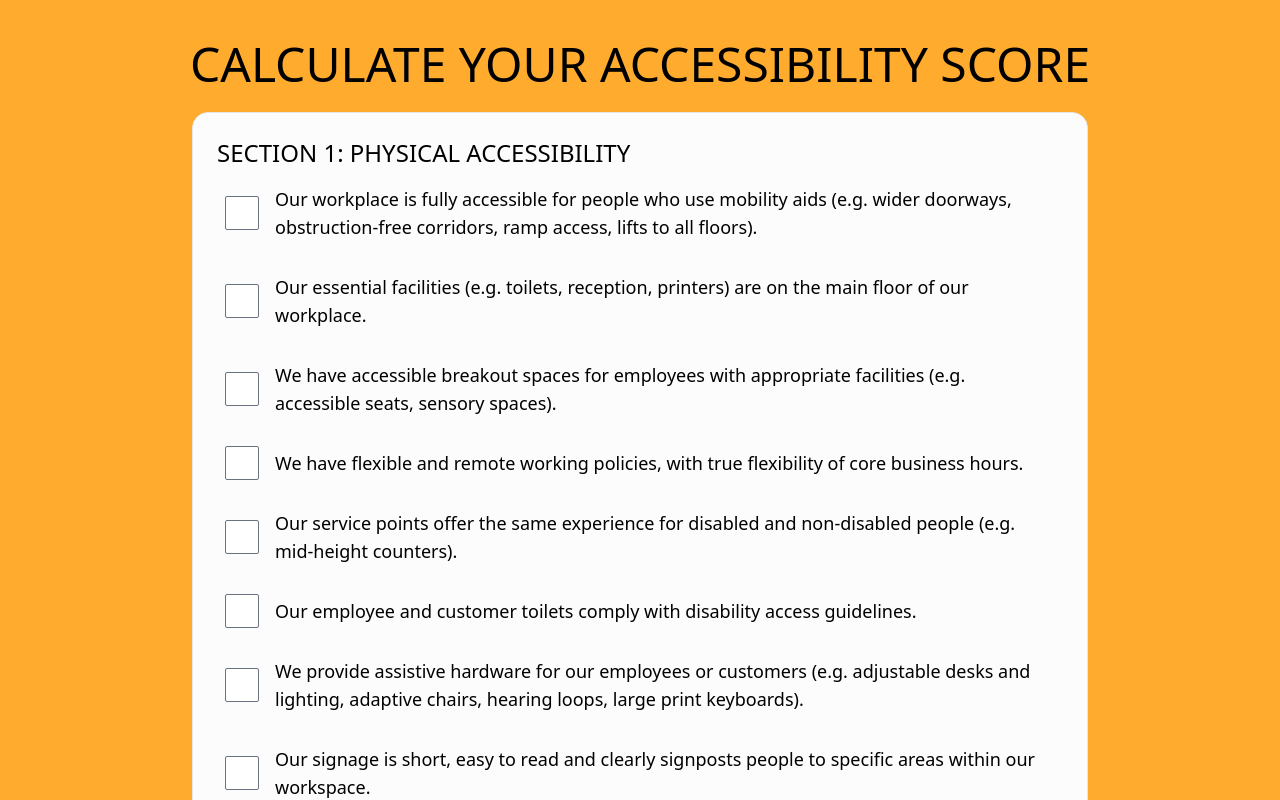
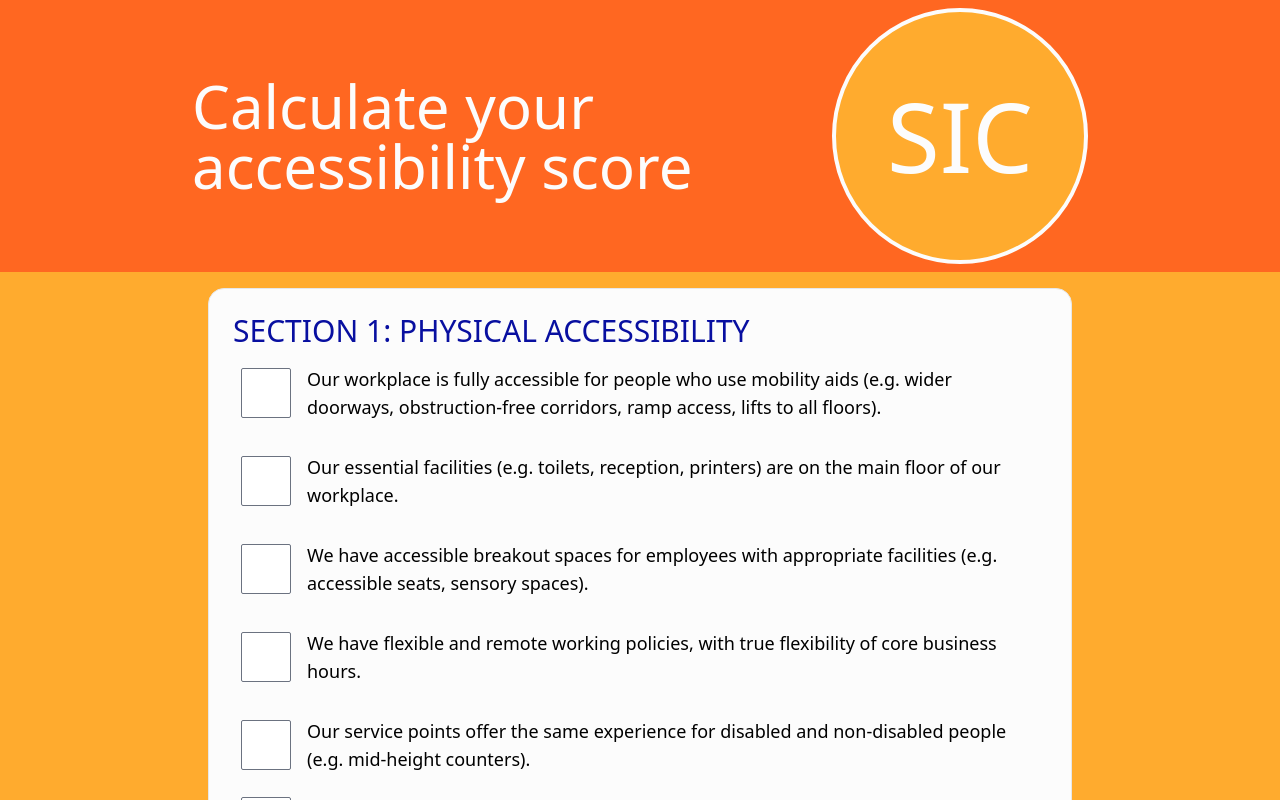
Before and after one commit to farmeroy/sic-accessibility-form, a React (Vite) app: page / in a window 1280 px wide. Shown: the top 800 px of the page. Built offline with nearby package versions, Linux system fonts and the light colour scheme.

Commit message:
sic banner

```diff
--- a/src/App.tsx
+++ b/src/App.tsx
@@ -21,13 +21,22 @@ function App() {
   });
 
   return (
-    <div className="p-4 mx-auto max-h-vh bg-brandOrange">
-      <div className="flex items-center justify-center w-full p-6 bg-brandOrange">
-        <h1 className="text-5xl text-black uppercase ">
-          Calculate your accessibility score
-        </h1>
+    <div className="mx-auto max-h-vh bg-brandOrange">
+      <div className="bg-accentOrange">
+        <div className="flex items-center justify-between max-w-4xl py-2 mx-auto h-fit ">
+          <div className="flex-shrink w-98">
+            <h1 className="text-6xl text-offWhite">
+              Calculate your accessibility score
+            </h1>
+          </div>
+          <div className="flex-none w-64 h-64 border border-4 rounded-full text-8xl bg-brandOrange text-offWhite border-offWhite">
+            <div className="flex items-center justify-center w-full h-full">
+              <p className="">SIC</p>
+            </div>
+          </div>
+        </div>
       </div>
-      <div className="max-w-4xl mx-auto">
+      <div className="max-w-4xl p-4 mx-auto">
         <QuizItems sections={sections} />
       </div>
     </div>
--- a/src/components/CheckList.tsx
+++ b/src/components/CheckList.tsx
@@ -29,7 +29,7 @@ const CheckList = ({ section, title, items }: CheckListProps) => {
 
   return (
     <fieldset>
-      <legend className="text-2xl uppercase">
+      <legend className="text-3xl uppercase text-accentBlue">
         {section}: {title}
       </legend>
       <div className="flex-col">
@@ -40,7 +40,7 @@ const CheckList = ({ section, title, items }: CheckListProps) => {
             <div key={index} className="flex items-center p-2">
               <input
                 onClick={(event) => handleChecked(event)}
-                className="p-4 rounded-sm text-accentBlue focus:ring-2 focus:ring-brandOrange"
+                className="p-6 rounded-sm text-accentBlue focus:ring-2 focus:ring-brandOrange"
                 type="checkbox"
                 name={item.label}
                 id={item.label}
```
